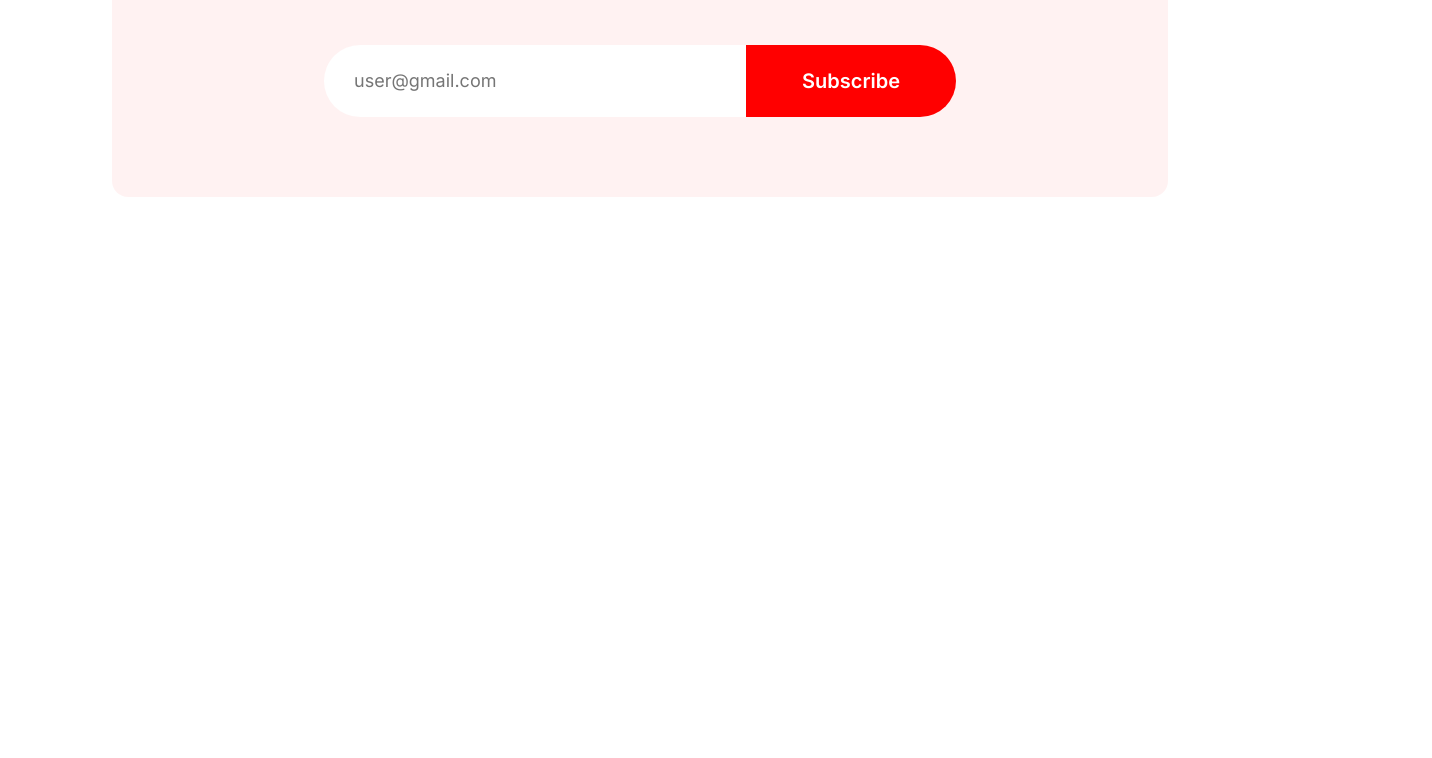
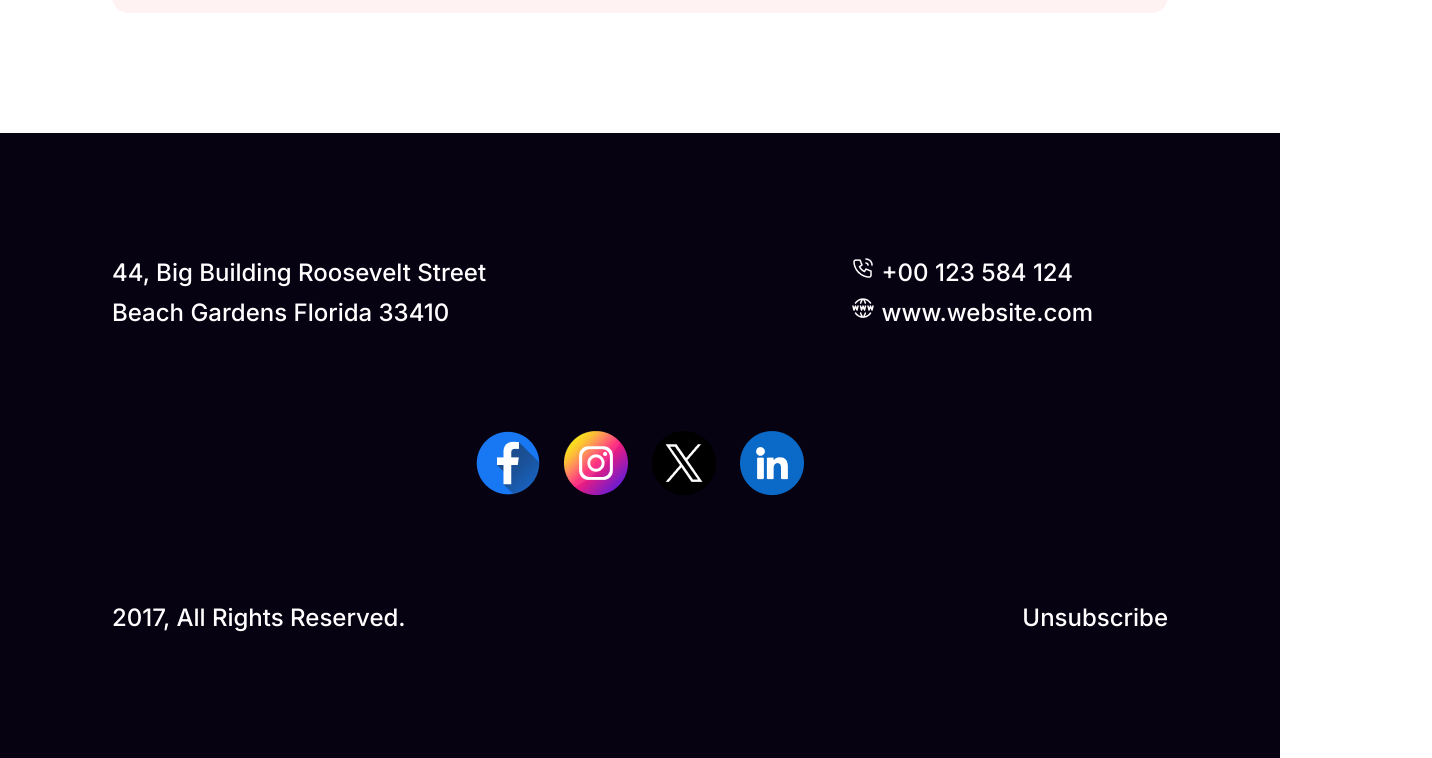
Before and after one commit to Sadiqur057/A1-NYNM, a plain HTML site: page index.html in a window 1280 px wide. Shown: the part 5275-6033 px from the top of the page, 1432 px wide, since content can reach past the window. Before the commit the page ends 5472 px from the top, so only its background shows below. Drawn offline with Linux system fonts and the light colour scheme.

Commit message:
completed footer section

```diff
--- a/index.html
+++ b/index.html
@@ -101,6 +101,28 @@
     </section>
 
   </main>
+  <footer class="footer-section">
+    <div class="company-info">
+      <div class="address-info">
+        <p>44, Big Building Roosevelt Street</p>
+        <p>Beach Gardens Florida 33410</p>
+      </div>
+      <div class="contact-info">
+        <p><img src="images/Call.png" alt=""> +00 123 584 124</p>
+        <p><img src="images/Website.png" alt=""> www.website.com</p>
+      </div>
+    </div>
+    <div class="social-links">
+      <a href="#"><img src="images/Facebook.png" alt="Facebook"></a>
+      <a href="#"><img src="images/Instagram.png" alt="Instagram"></a>
+      <a href="#"><img src="images/Twitter.png" alt="Twitter"></a>
+      <a href="#"><img src="images/Linkedin.png" alt="Linkedin"></a>
+    </div>
+    <div class="footer-actions">
+      <p>2017, All Rights Reserved.</p>
+      <p><a href="#">Unsubscribe</a></p>
+    </div>
+  </footer>
 </body>
 
 </html>
--- a/styles/style.css
+++ b/styles/style.css
@@ -8,7 +8,7 @@
   font-family: 'Merriweather', serif; */
 }
 /* shared styles */
-body{
+main{
   max-width: 1320px;
   width: 82.5%;
   margin: auto;
@@ -227,10 +227,19 @@ body{
   display: flex;
   gap: 24px ;
   margin-bottom: 24px;
+  width: 100%;
 }
 .portfolio-img-row img{
-  width: 100%;
+  width: 32%;
+  max-width: 424px;
+  border-radius: 16px;
 }
+.portfolio-img-row img:hover{
+  transform: scale(1.25);
+  box-shadow: 2px 2px 10px 5px #0702111e ;
+  border-radius: 16px;
+}
+
 
 .newsletter-section img{
   margin-bottom: 40px;
@@ -266,4 +275,53 @@ form button{
   font-size: 20px;
   font-weight: 600;
   border: none;
+  cursor: pointer;
 }
+
+/* footer section styles */
+.footer-section{
+  background: #070211;
+  padding: 120px 0;
+  margin-top: 120px;
+}
+.footer-section p{
+  color: #FFF;
+  font-family: 'Inter', sans-serif;
+  font-size: 24px;
+  font-weight: 500;
+  line-height: 40px;
+}
+
+
+
+.footer-section div{
+  max-width: 1320px;
+  width: 82.5%;
+  margin: auto;
+}
+.footer-section .company-info, .footer-section .footer-actions{
+  display: flex;
+  justify-content: space-between;
+}
+
+.company-info .address-info{
+  width: 70%;
+}
+
+.company-info .contact-info{
+  width: 30%;
+}
+
+.footer-section .social-links{
+  margin: 98px auto;
+  display: flex;
+  gap: 24px;
+  justify-content: center;
+}
+.footer-section .social-links img:hover{
+  transform: scale(1.25);
+}
+.footer-actions a {
+  text-decoration: none;
+  color: #FFF;
+}
```
